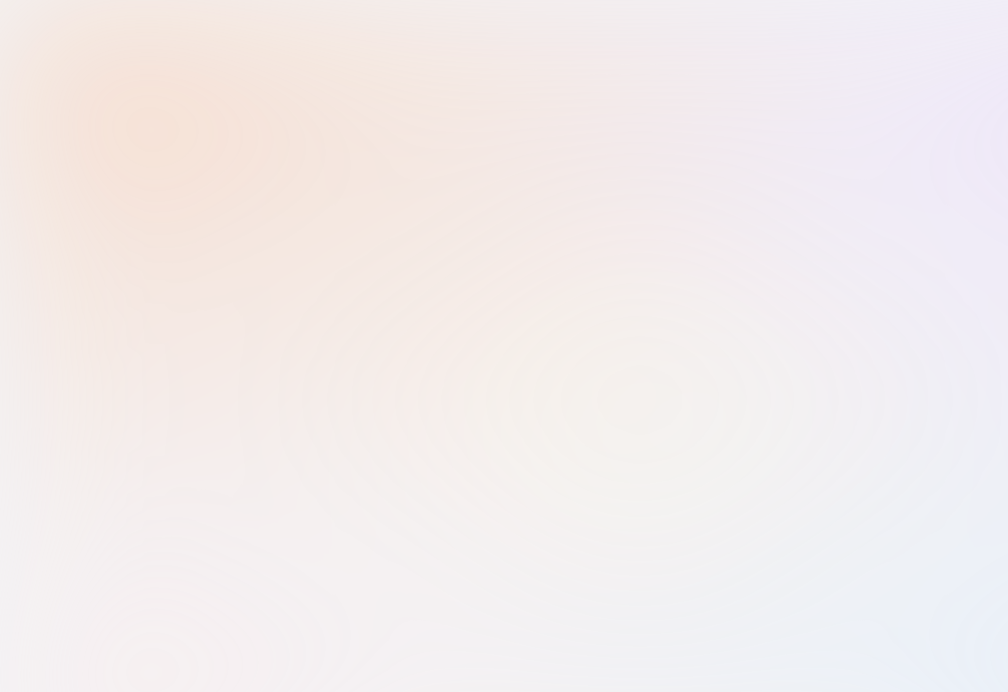
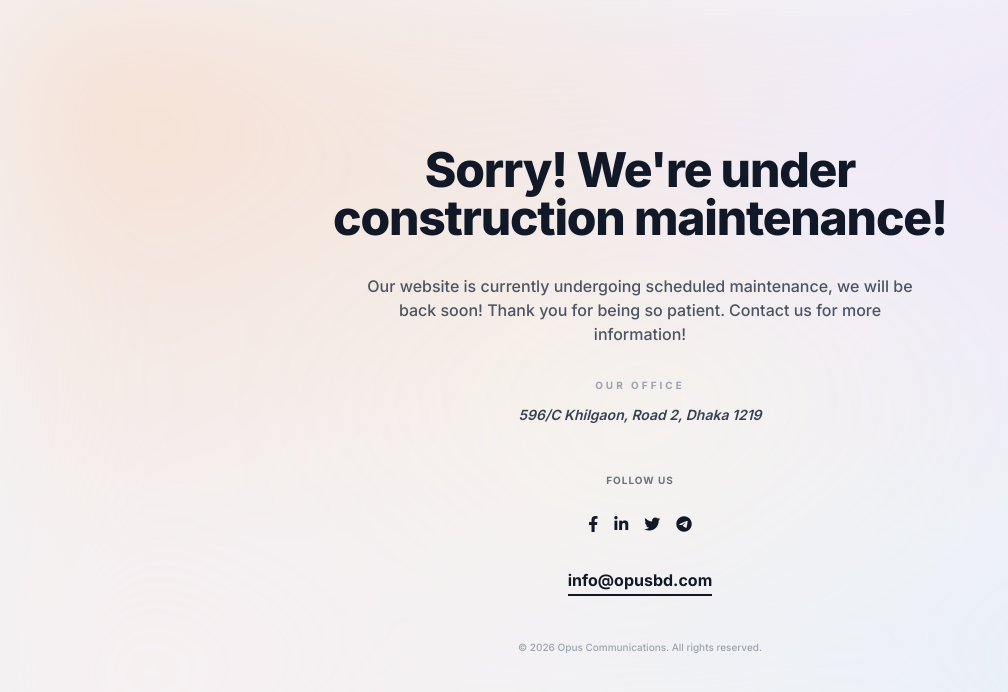
Before and after one commit to Abdul-Awul-Arman/Opus, a plain HTML site: page index.html in a window 1280 px wide. Shown: the whole page, without its empty margins (0-1008 px from the left). Drawn offline with nearby package versions, Linux system fonts and the light colour scheme.

Commit message:
Fix text visibility issue by correcting animation classes

```diff
--- a/index.html
+++ b/index.html
@@ -43,7 +43,7 @@
                         sans: ['Inter', 'sans-serif'],
                     },
                     animation: {
-                        'fade-in': 'fadeIn 1s ease-out forwards',
+                        'fade-in': 'fadeIn 1s ease-out both',
                         'float': 'float 6s ease-in-out infinite',
                     },
                     keyframes: {
@@ -87,11 +87,6 @@
             @apply w-10 h-10 rounded-full bg-black text-white flex items-center justify-center text-sm transition-all duration-300 hover:scale-110 hover:bg-opus-blue;
         }
 
-        .fade-up {
-            opacity: 0;
-            animation: fadeIn 0.8s ease-out forwards;
-        }
-
         .delay-100 { animation-delay: 100ms; }
         .delay-200 { animation-delay: 200ms; }
         .delay-300 { animation-delay: 300ms; }
@@ -104,17 +99,17 @@
     <div class="max-w-3xl w-full text-center">
 
         <!-- Main Message -->
-        <h1 class="text-3xl md:text-5xl font-extrabold tracking-tight mb-8 leading-tight fade-up">
+        <h1 class="text-3xl md:text-5xl font-extrabold tracking-tight mb-8 leading-tight animate-fade-in">
             Sorry! We're under <br> construction maintenance!
         </h1>
 
         <!-- Subtext -->
-        <p class="text-sm md:text-base text-gray-600 font-medium leading-relaxed mb-8 max-w-xl mx-auto fade-up delay-100">
+        <p class="text-sm md:text-base text-gray-600 font-medium leading-relaxed mb-8 max-w-xl mx-auto animate-fade-in delay-100">
             Our website is currently undergoing scheduled maintenance, we will be back soon! Thank you for being so patient. Contact us for more information!
         </p>
 
         <!-- Address Section (Requested) -->
-        <div class="mb-12 fade-up delay-100">
+        <div class="mb-12 animate-fade-in delay-100">
             <p class="text-[10px] uppercase tracking-[0.3em] text-gray-400 font-bold mb-3">Our Office</p>
             <p class="text-xs md:text-sm text-gray-700 font-semibold italic">
                 596/C Khilgaon, Road 2, Dhaka 1219
@@ -122,7 +117,7 @@
         </div>
 
         <!-- Social Section -->
-        <div class="fade-up delay-200">
+        <div class="animate-fade-in delay-200">
             <p class="text-[10px] uppercase tracking-widest text-gray-500 font-bold mb-6">Follow us</p>
 
             <div class="flex items-center justify-center gap-4 mb-8">
@@ -141,7 +136,7 @@
         </div>
 
         <!-- Secondary Info -->
-        <div class="mt-12 fade-up delay-300">
+        <div class="mt-12 animate-fade-in delay-300">
             <p class="text-[10px] text-gray-400 font-medium">
                 &copy; 2026 Opus Communications. All rights reserved.
             </p>
```
